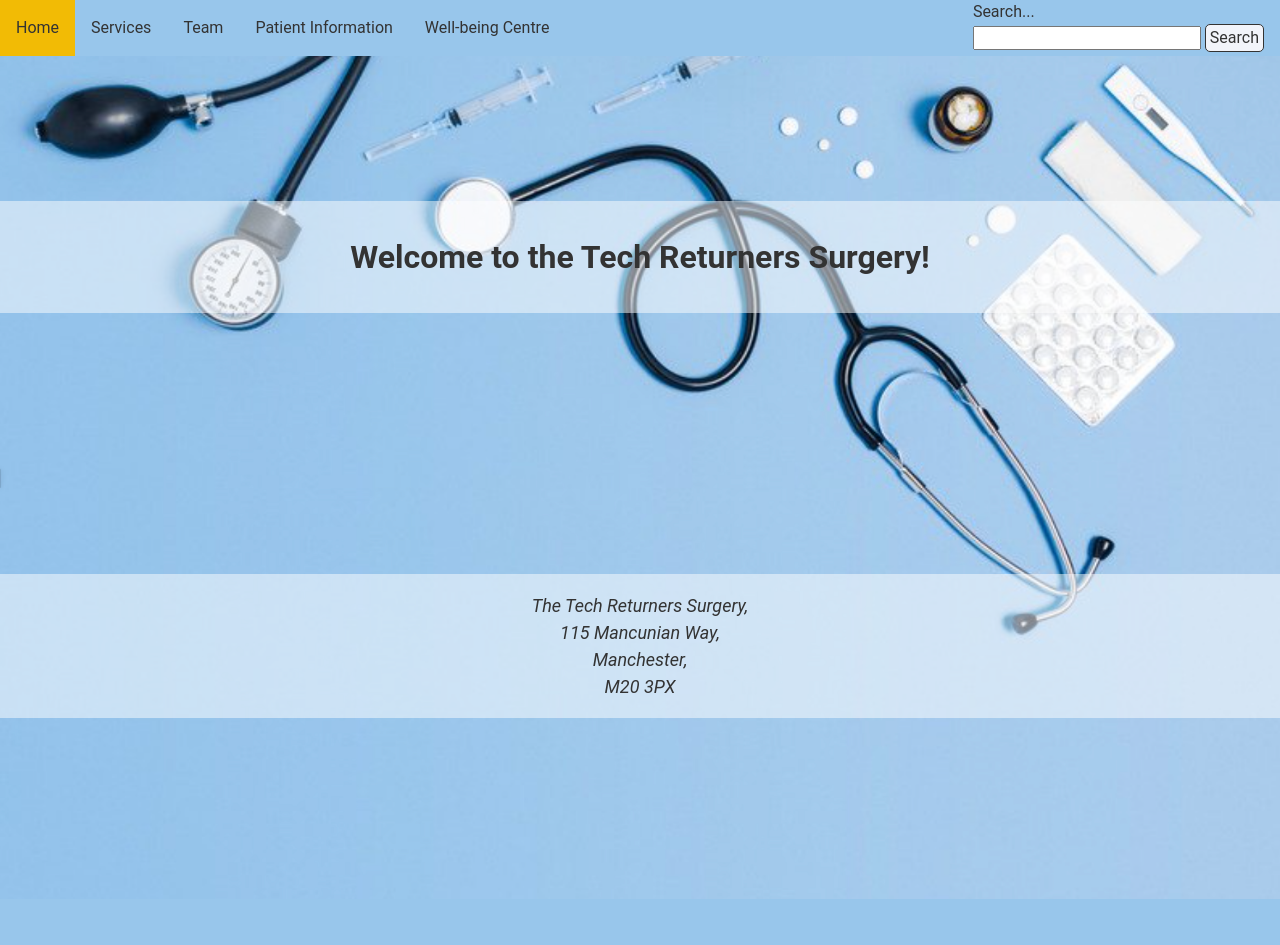
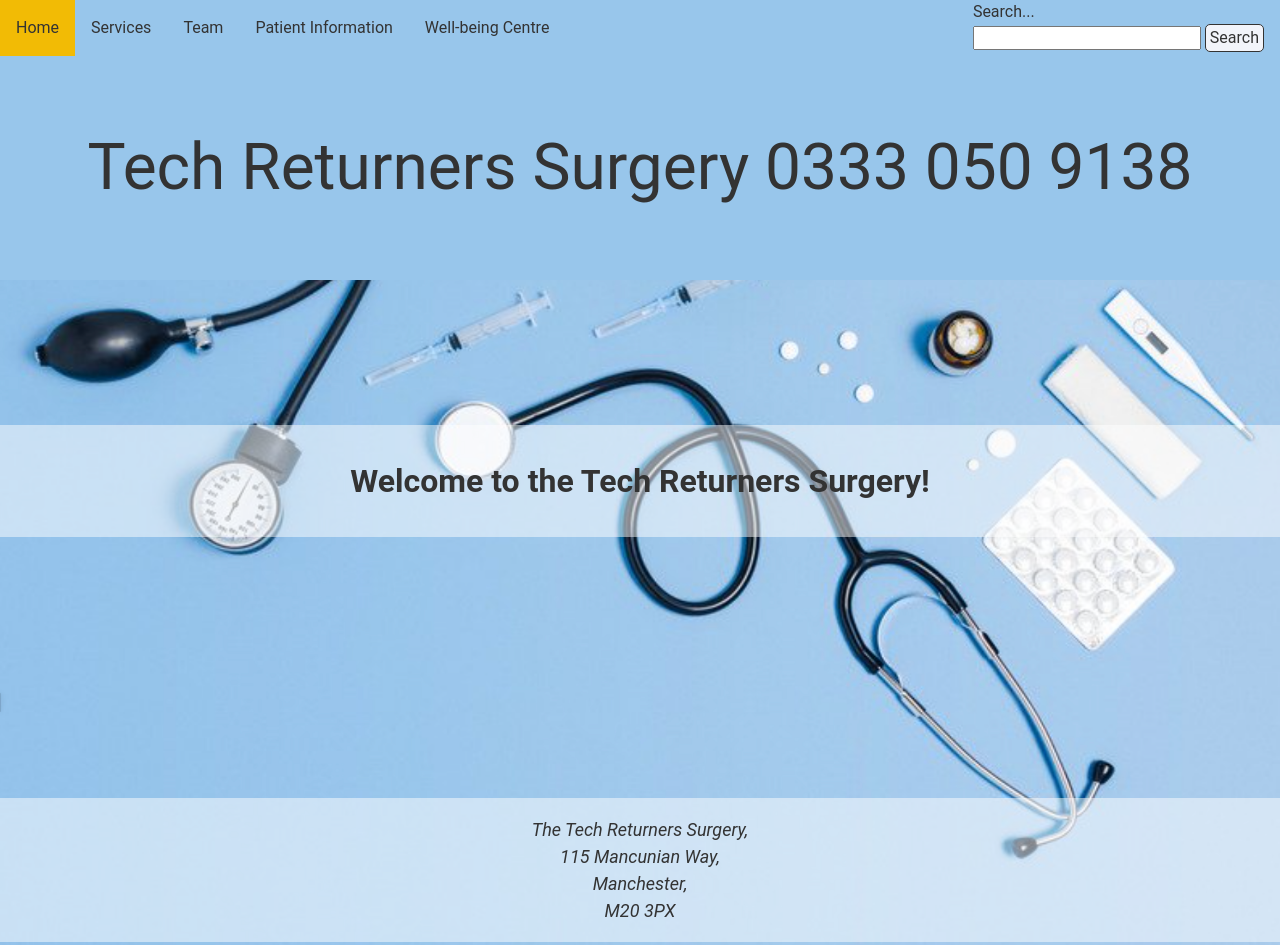
Before and after one commit to hayleyashby7/css-key-concepts, a website: page index.html in a window 1280 px wide. Shown: the top 945 px of the page. Drawn offline with nearby package versions, Linux system fonts and the light colour scheme.

Commit message:
Put header back at top

```diff
--- a/styles.css
+++ b/styles.css
@@ -22,7 +22,7 @@ header {
 	padding: 1em;
 	text-align: center;
 	font-size: 5vw;
-	order: 2;
+	order: 1;
 }
 
 header a {
```
